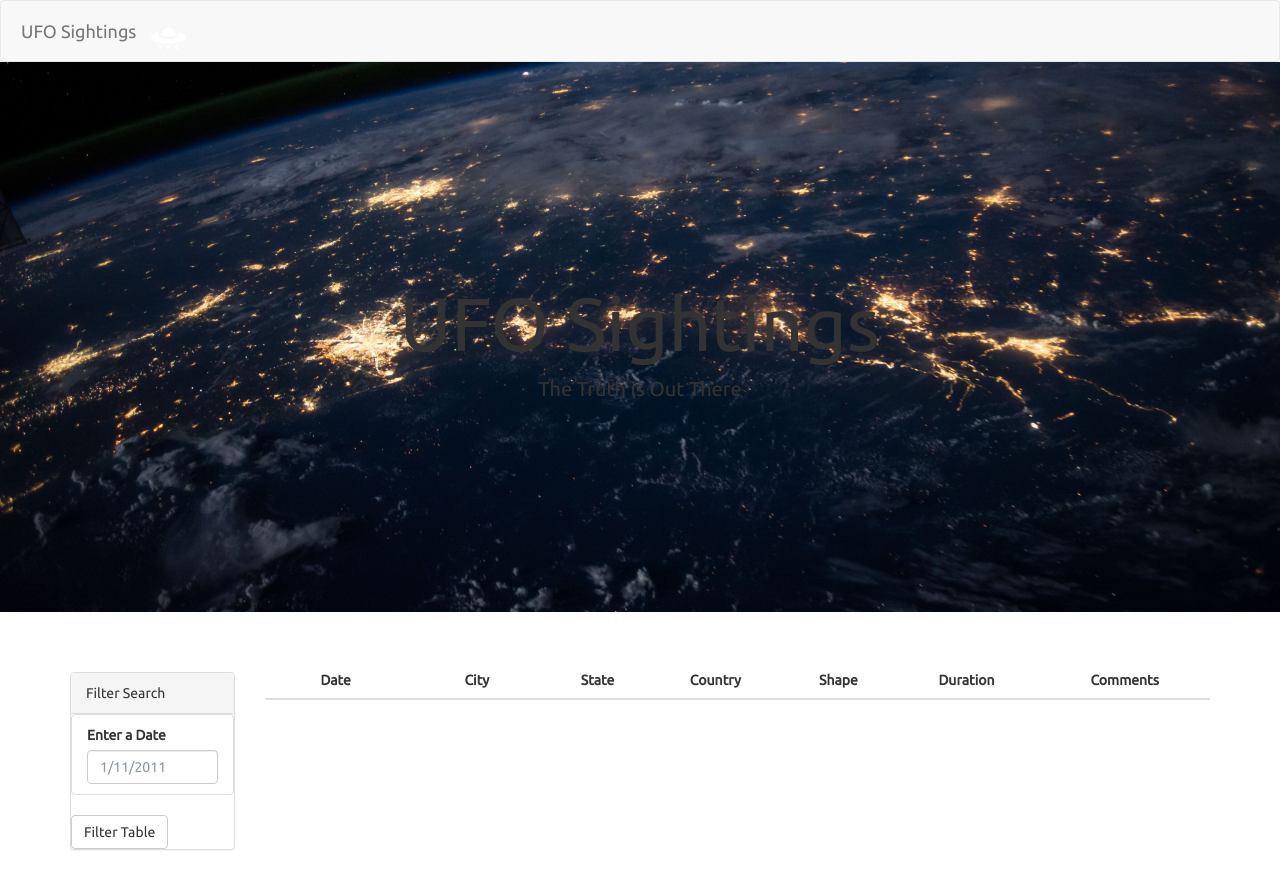
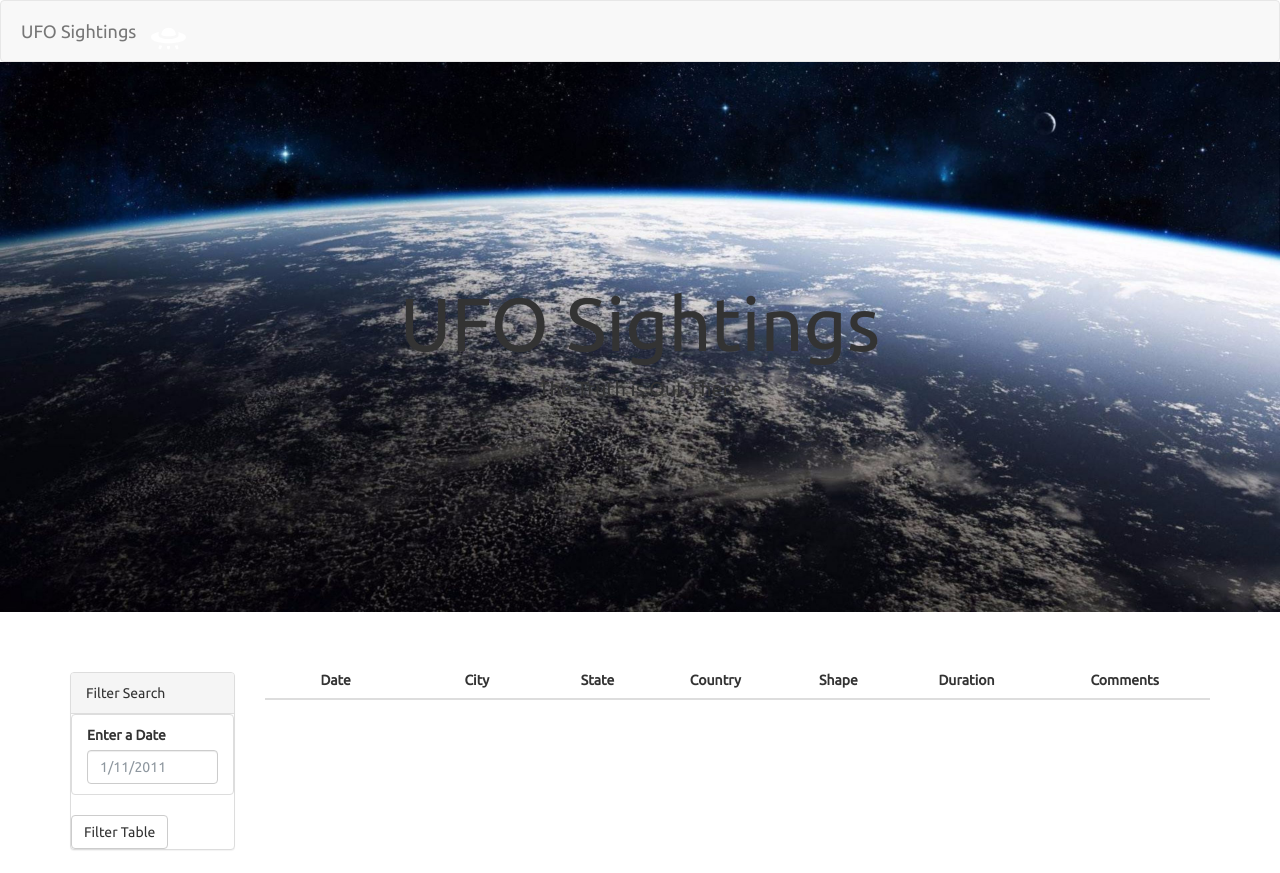
Before and after one commit to AgapeofIcarus/javascript-challenge, a plain HTML site: page index.html in a window 1280 px wide. Shown: the top 873 px of the page. Drawn offline with nearby package versions, Linux system fonts and the light colour scheme.

Commit message:
Updated bg
Changed bg to suit my aesthetics.

```diff
--- a/static/css/style.css
+++ b/static/css/style.css
@@ -98,7 +98,7 @@ select {
   padding: 20px;
   margin: 0;
   background: black;
-  background-image: url("../images/nasa.jpg");
+  background-image: url("../images/space.jpg");
   background-attachment: fixed;
   background-position: bottom center;
   background-size: cover;
```
Also changed, not shown: static/images/space.jpg (added).
